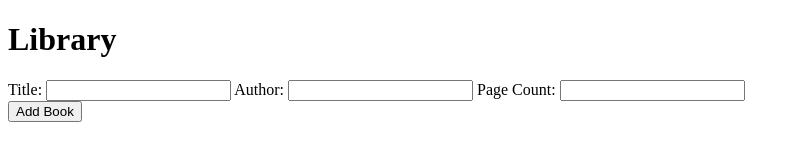
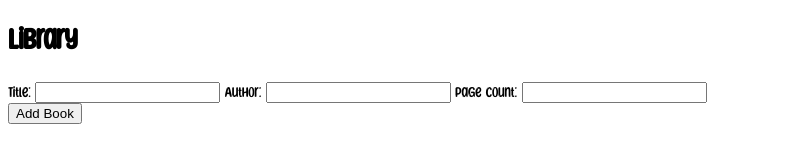
Before and after one commit to iiTzJacob/Library, a plain HTML site: page index.html in a window 1280 px wide. Shown: the whole page, without its empty margins (0-800 px from the left). Drawn offline with Linux system fonts and the light colour scheme.

Commit message:
Linked font

```diff
--- a/style.css
+++ b/style.css
@@ -1,3 +1,12 @@
+@font-face {
+    font-family: "Sunny Spells";
+    src: url(./fonts/Sunny-Spells.ttf);
+}
+
+:root {
+    font-family: "Sunny Spells";
+}
+
 .books {
     display: flex;
     justify-content: center;
```
